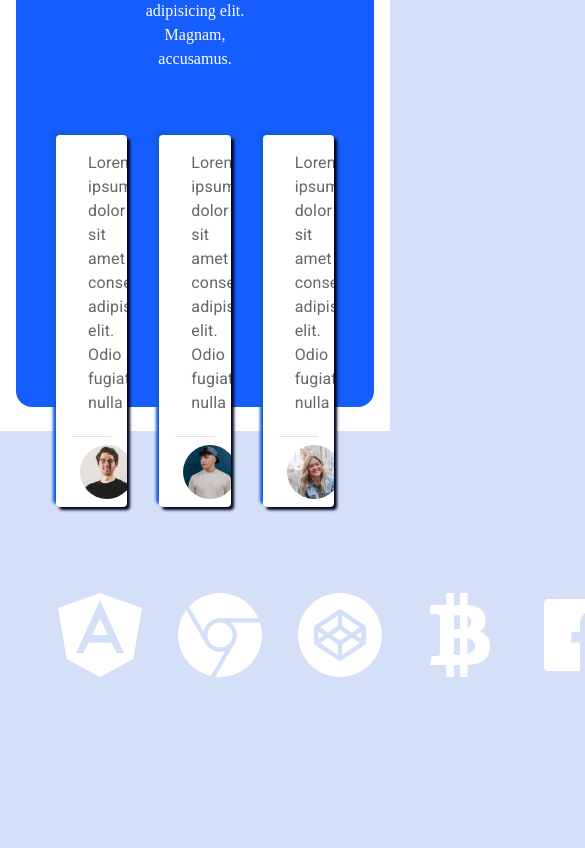
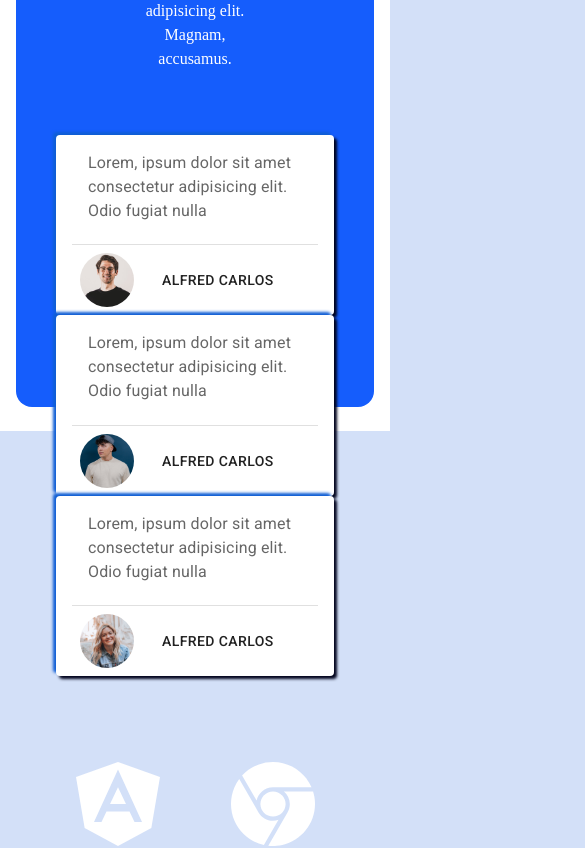
Before and after one commit to PouryaSoleimani/SIMPLE___LANDING___PAGE___NEXT.JS, a Next.js app: page / in a window 390 px wide. Shown: the part 3560-4408 px from the top of the page, 585 px wide, since content can reach past the window. Built offline with nearby package versions, Linux system fonts and the light colour scheme.

Commit message:
🟦 MUI 🟦

```diff
--- a/components/templates/comments/CommentsTemplate.tsx
+++ b/components/templates/comments/CommentsTemplate.tsx
@@ -38,14 +38,14 @@ function CommentsTemplate() {
             <h2 className='text-center font-bold text-4xl text-white tracking-wide'>You're In a good hand</h2>
             <p className='text-center w-1/3 mx-auto mt-6 text-white'>There are many variations of passages of Lorem ipsum dolor sit amet consectetur adipisicing elit. Magnam, accusamus.</p>
 
-            <div className='flex items-center justify-around mt-16'>
+            <div className='flex flex-col lg:flex-row items-center justify-around mt-16'>
                 {commentsData.map((item: SingleCommentBoxType) => (
                     <CommentBoxComponent key={item.id} {...item} />
                 ))}
             </div>
 
 
-            <Box component="div" className='flex items-center justify-around mt-20 logos___wrapper ' >
+            <Box component="div" className='flex items-center justify-around mt-20 flex-wrap' >
                 <IoLogoAngular className="w-24 h-24 shrink-0 mx-3 text-white" />
                 <IoLogoChrome className="w-24 h-24 shrink-0 mx-3 text-white" />
                 <IoLogoCodepen className="w-24 h-24 shrink-0 mx-3 text-white" />
--- a/styles/globals.css
+++ b/styles/globals.css
@@ -60,13 +60,3 @@ button {
 	background-color: #dad5d5;
 	scale: 105%;
 }
-
-@keyframes logoAnimation {
-	from {
-		transform: translateX(0);
-	}
-
-	to {
-		transform: translateX(-100%);
-	}
-}
```
